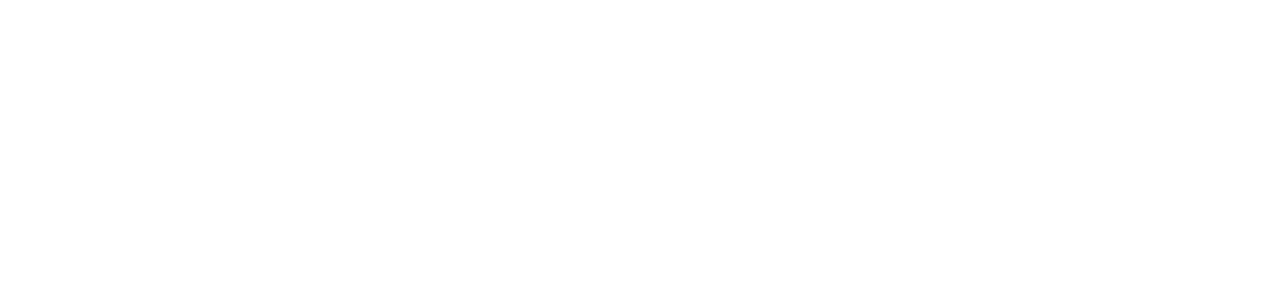
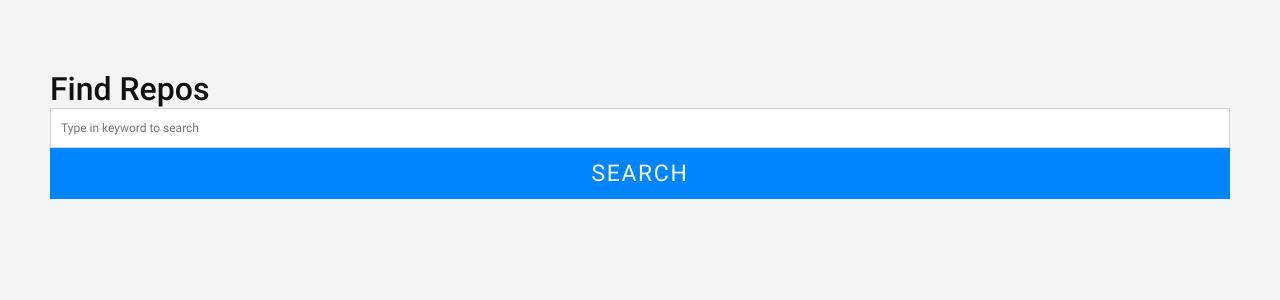
Before and after one commit to eronscode/repo-search, a React (Create React App) app: page / in a window 1280 px wide. Shown: the top 300 px of the page. Built offline with nearby package versions, Linux system fonts and the light colour scheme.

Commit message:
feat: adds search and card component

```diff
--- a/src/App.js
+++ b/src/App.js
@@ -1,9 +1,9 @@
-
+import SearchPanel from "components/SearchPanel";
 
 function App() {
   return (
-    <div className="App">
-
+    <div className='App'>
+      <SearchPanel />
     </div>
   );
 }
--- a/src/components/Button/index.js
+++ b/src/components/Button/index.js
@@ -15,7 +15,7 @@
 const propTypes = {
   className: PropTypes.string,
   children: PropTypes.any,
-  variant: PropTypes.string,
+  variant: PropTypes.oneOf(["primary", "secondary"]),
   disabled: PropTypes.bool,
   isLoading: PropTypes.bool,
   round: PropTypes.bool,
--- a/src/components/Button/styles.js
+++ b/src/components/Button/styles.js
@@ -1,6 +1,5 @@
 import styled, { css } from "styled-components";
-
-import { color, font, mixins } from "@styles/styleUtils";
+import { color, font, mixins } from "styles/styleUtils";
 
 const StyledButton = styled.button`
   display: inline-block;
@@ -12,7 +11,7 @@
   white-space: nowrap;
   transition: all 0.1s;
   appearance: none;
-  border: 3px solid ${color.primary.default};
+  border: 3px solid ${color.blue};
   outline: 0;
   text-transform: uppercase;
   min-width: 100%;
@@ -29,12 +28,12 @@
 
 const buttonVariants = {
   primary: css`
-    color: ${color.secondary.default};
-    background: ${(props) => color[props.variant].default};
+    color: ${color.white};
+    background: ${color.blue};
   `,
   secondary: css`
-    color: ${color.primary.default};
-    background: ${(props) => color[props.variant].default};
+    color: ${color.blue};
+    background: ${color.white};
   `,
 };
 
--- /dev/null
+++ b/src/components/Card/index.js
@@ -0,0 +1,11 @@
+
+
+function Card() {
+    return (
+        <div>
+
+        </div>
+    )
+}
+
+export default Card
--- a/src/components/Input/index.js
+++ b/src/components/Input/index.js
@@ -1,9 +1,12 @@
 import { forwardRef } from "react";
 import PropTypes from "prop-types";
 
-import { StyledInput, InputElement, ErrorContainer, InputWrapper } from "./styles";
-import { ErrorIcon } from "utils/icons";
-import Tooltip from "components/Tooltip";
+import {
+  StyledInput,
+  InputElement,
+  ErrorContainer,
+  InputWrapper,
+} from "./styles";
 
 const propTypes = {
   className: PropTypes.string,
@@ -27,19 +30,22 @@
 
 const Input = forwardRef(
   (
-    { className, label, name, isError, errorMsg, onChange, value, ...inputProps },
+    {
+      className,
+      label,
+      name,
+      isError,
+      errorMsg,
+      onChange,
+      value,
+      ...inputProps
+    },
     ref
   ) => {
     return (
       <InputWrapper>
         {label && <label htmlFor={name}>{label} </label>}
         <StyledInput className={className}>
-          {errorMsg && (
-            <ErrorContainer>
-              <Tooltip value={errorMsg} />
-              <ErrorIcon />
-            </ErrorContainer>
-          )}
           <InputElement
             value={value}
             invalid={isError}
@@ -49,6 +55,7 @@
             {...inputProps}
           />
         </StyledInput>
+        {errorMsg && <ErrorContainer>{errorMsg}</ErrorContainer>}
       </InputWrapper>
     );
   }
--- /dev/null
+++ b/src/components/SearchPanel/index.js
@@ -0,0 +1,44 @@
+import { useState } from "react";
+import Button from "components/Button";
+import Input from "components/Input";
+import { SearchContainer } from "./styles";
+import Card from "components/Card";
+
+function SearchPanel() {
+  const [value, setValue] = useState("");
+
+  function handleInputChange(e) {
+    setValue(e.target.value);
+  }
+
+  return (
+    <SearchContainer>
+      <h1>Find Repos</h1>
+      <div className='search-form'>
+        <div>
+          <Input
+            placeholder='Type in keyword to search'
+            onChange={handleInputChange}
+            value={value}
+          />
+        </div>
+        <div>
+          <Button variant='primary' onClick={() => null}>
+            Search
+          </Button>
+        </div>
+      </div>
+      <div className='search-result'>
+          {renderCardList()}
+      </div>
+    </SearchContainer>
+  );
+}
+
+function renderCardList(params) {
+    return(
+        <Card />
+    )
+}
+
+export default SearchPanel;
--- /dev/null
+++ b/src/components/SearchPanel/styles.js
@@ -0,0 +1,11 @@
+import styled from "styled-components";
+
+export const SearchContainer = styled.div`
+  padding: 0 50px;
+  margin: 70px 0;
+
+  @media screen and (max-width: 768px) {
+    padding: 0 20px;
+  }
+
+`;
--- a/src/index.js
+++ b/src/index.js
@@ -1,10 +1,13 @@
-import React from 'react';
-import ReactDOM from 'react-dom';
-import App from './App';
+import React from "react";
+import ReactDOM from "react-dom";
+import App from "./App";
+import "./styles/fontStyle.css";
+import BaseStyles from "styles/globalStyles";
 
 ReactDOM.render(
   <React.StrictMode>
+    <BaseStyles />
     <App />
   </React.StrictMode>,
-  document.getElementById('app')
+  document.getElementById("app")
 );
```
Also changed, not shown: jsconfig.json (added, +7 -0 lines), src/components/Card/styles.js (added).
